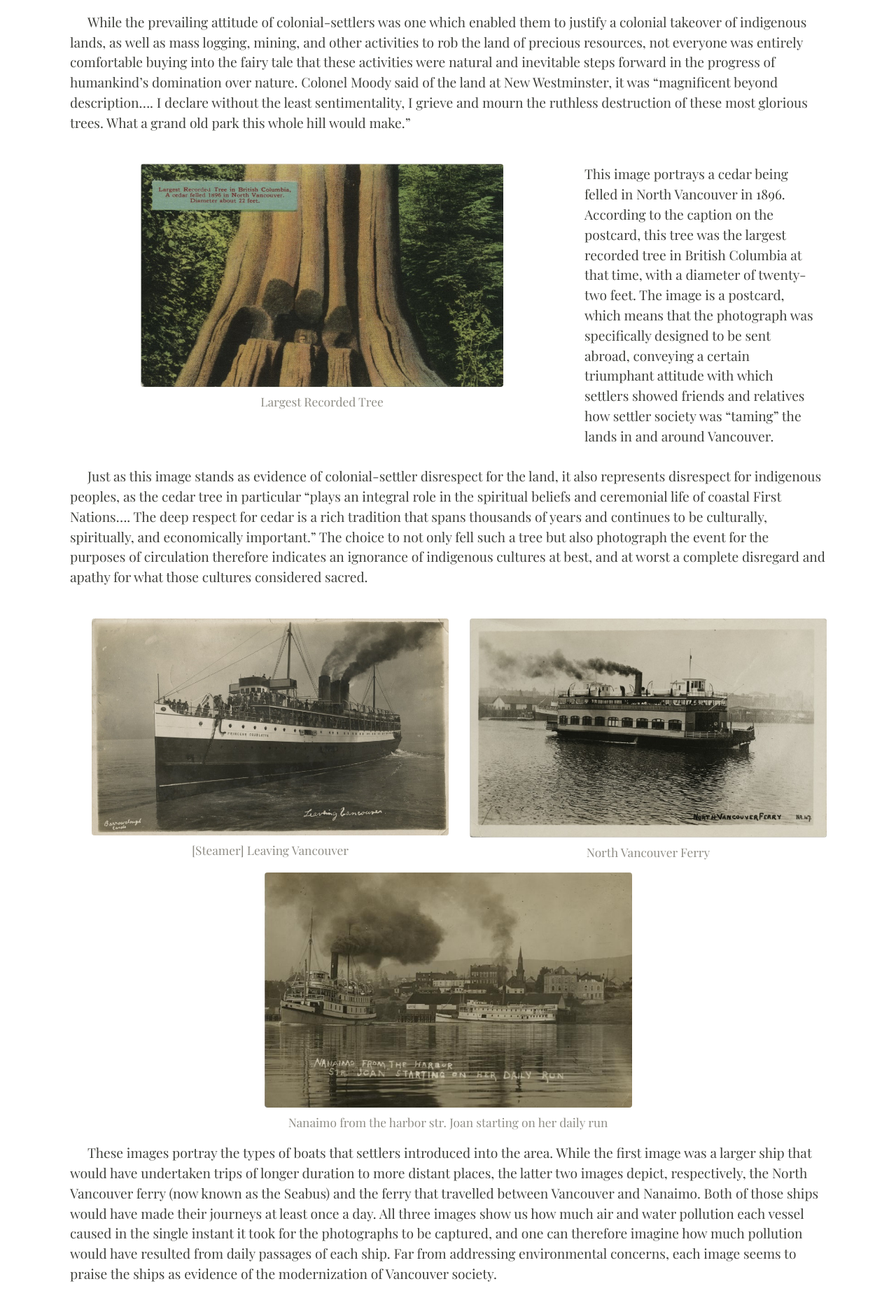
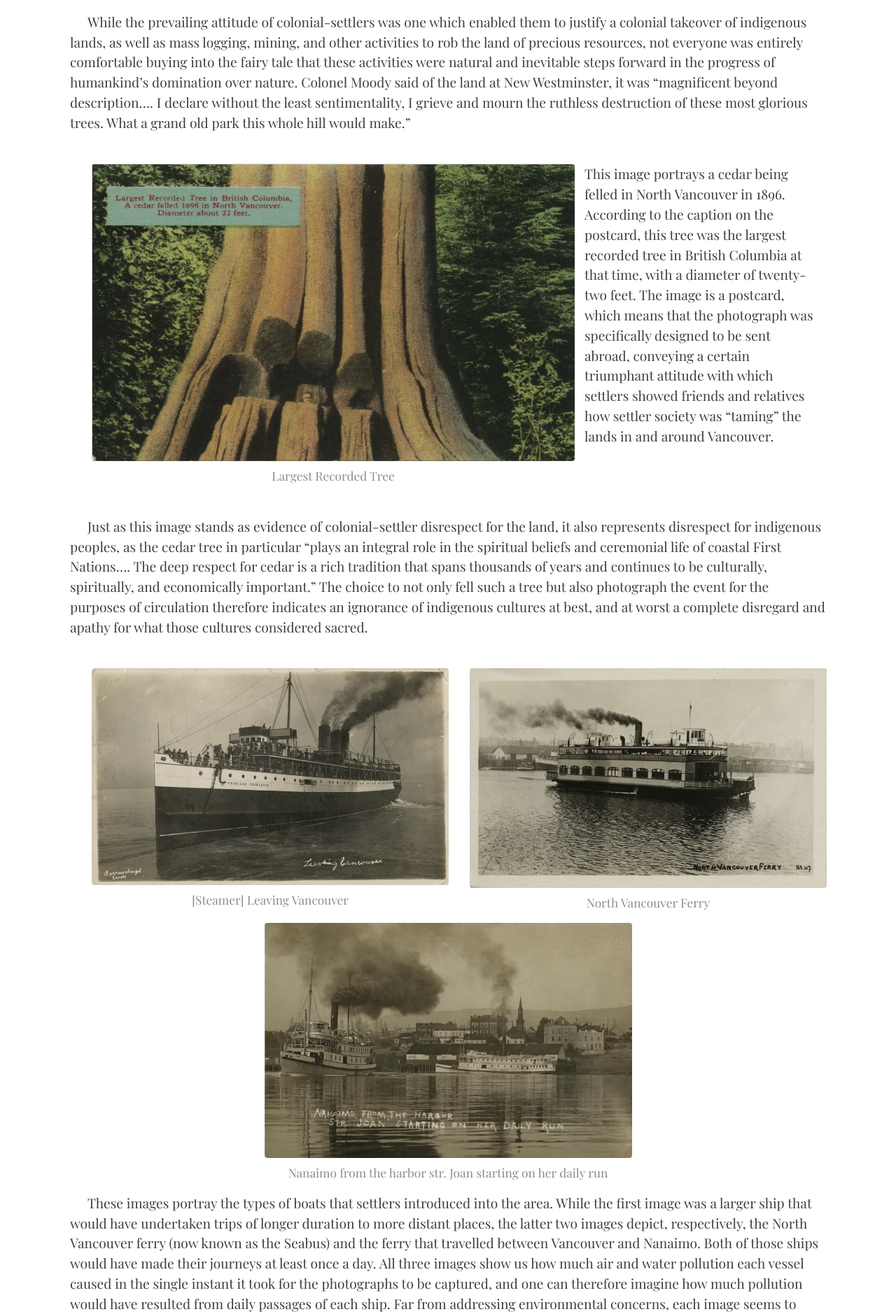
Before and after one commit to ashlynnprasad/langmann-2021, a Jekyll site: the page built from pages/environmentalimpact.md, in a window 1280 px wide. Shown: the part 2160-4038 px from the top of the page at 70% size. Built offline with Jekyll 4.4.1, drawn with Linux system fonts in a browser that asks for light colours; nearby versions of some CDN libraries.

Commit message:
adjusted image sizes

```diff
--- a/pages/environmentalimpact.md
+++ b/pages/environmentalimpact.md
@@ -34,7 +34,7 @@
 <div class="container">
   <div class="row">
     <div class="col-sm-8">
-      {% include feature/item-figure.html objectid="langmann009" width="75" %}
+      {% include feature/item-figure.html objectid="langmann009" width="100" %}
     </div>
     <div class="col-sm-4">
       This image portrays a cedar being felled in North Vancouver in 1896. According to the caption on the postcard, this tree was the largest recorded tree in British Columbia at that time, with a diameter of twenty-two feet. The image is a postcard, which means that the photograph was specifically designed to be sent abroad, conveying a certain triumphant attitude with which settlers showed friends and relatives how settler society was “taming” the lands in and around Vancouver.
@@ -62,7 +62,7 @@
 <div class="container">
   <div class="row">
     <div class="col-sm-8">
-      {% include feature/item-figure.html objectid="langmann004" width="75" %}
+      {% include feature/item-figure.html objectid="langmann004" width="100" %}
     </div>
     <div class="col-sm-4">
       Similarly to photographs portraying steamboats, this photograph of a paper mill in Ocean Falls would have provided settlers with evidence of the ways in which the recently-acquired lands of B.C. were being put to use in cultivating industries such as papermaking, which would help vault B.C. into the modern world. At the time, environmental concerns were not being widely considered among the settler community, and an image such as this would have been an object more of pride than of concern. <br><br>
```
